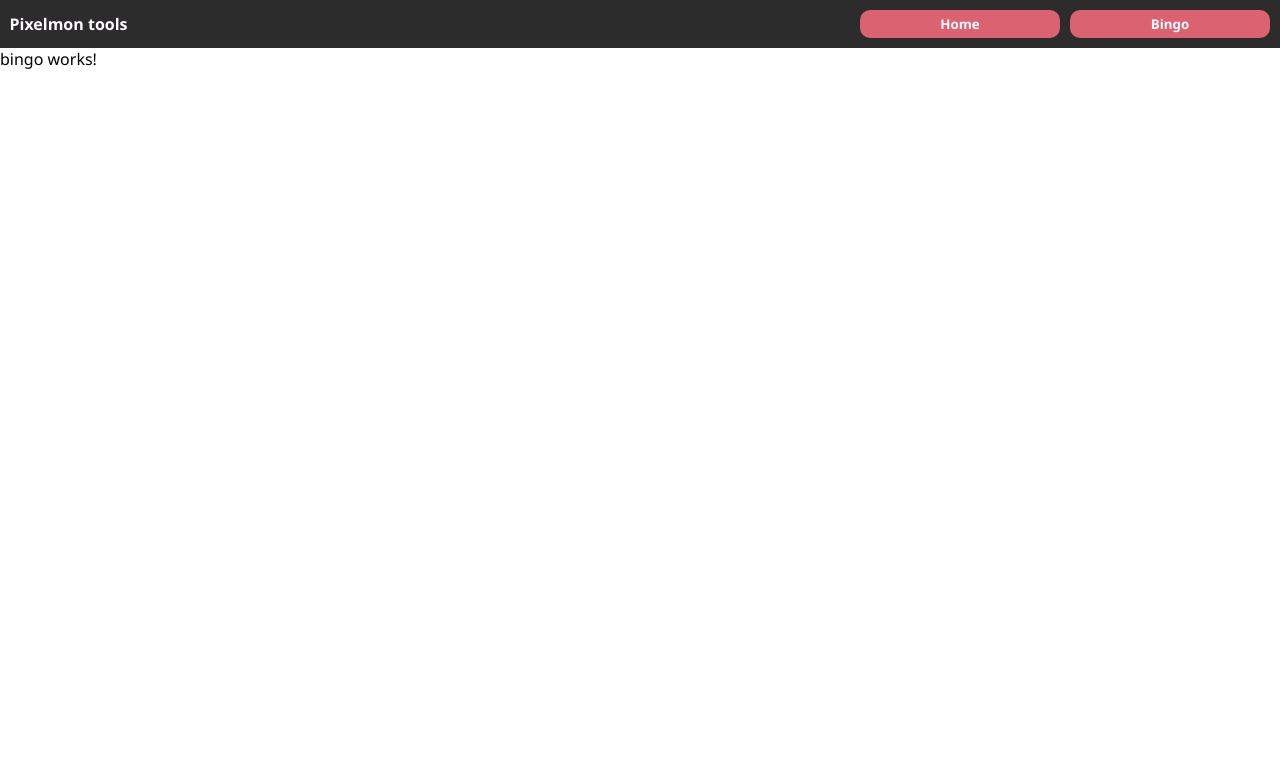
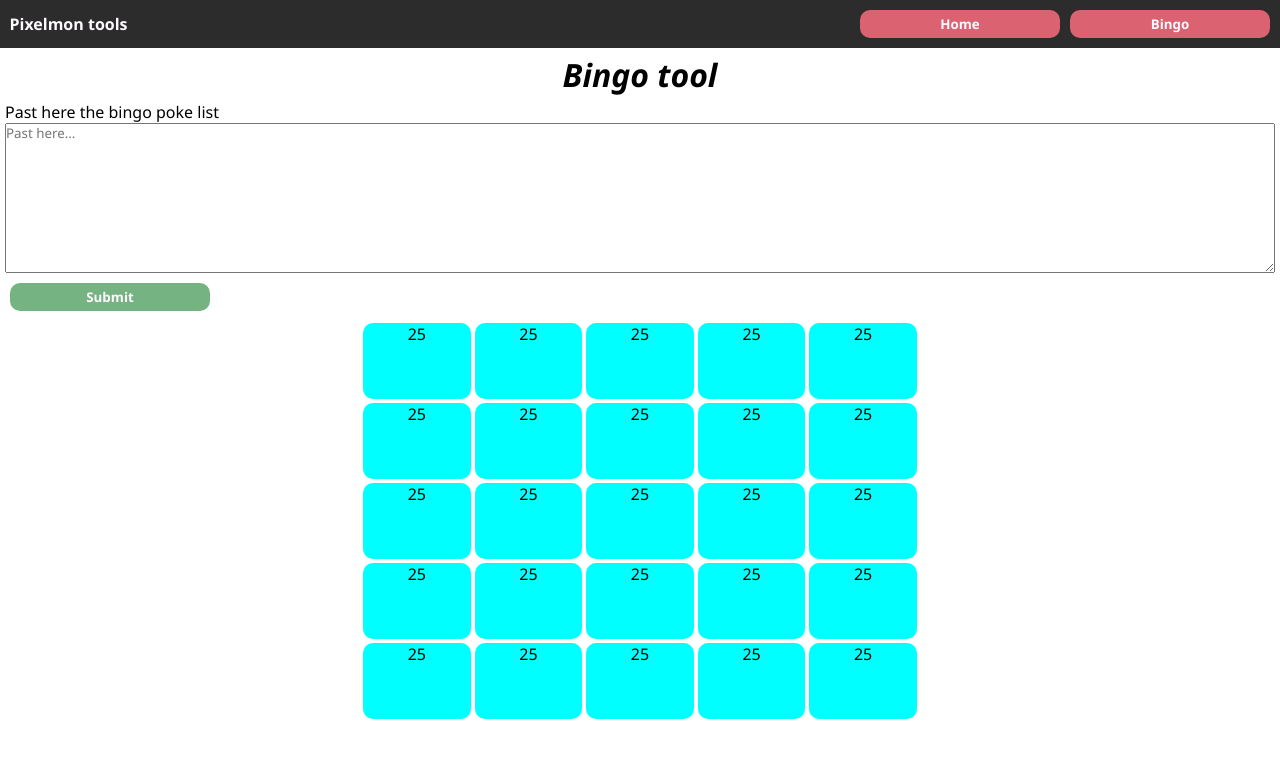
Before and after one commit to Jdavidson974/Jdavidson974.github.io-pixelmon-tools, an Angular app: page /bingo in a window 1280 px wide. Shown: the top 758 px of the page. Built offline with nearby package versions, Linux system fonts and the light colour scheme.

Commit message:
ajout page bingo + requete bingo

```diff
--- a/src/app/app.component.html
+++ b/src/app/app.component.html
@@ -1,2 +1,4 @@
 <app-nav-bar></app-nav-bar>
-<router-outlet></router-outlet>
+<div class="content">
+  <router-outlet></router-outlet>
+</div>
--- a/src/app/bingo/bingo.component.html
+++ b/src/app/bingo/bingo.component.html
@@ -1 +1,23 @@
-<p>bingo works!</p>
+<div class="bingoDiv">
+    <div class="bingoTitle">
+        <h1>Bingo tool</h1>
+    </div>
+    <div class="formBingo">
+        <div class="titleFormBingo">
+            <p>Past here the bingo poke list</p>
+            <textarea placeholder="Past here..."></textarea>
+            <button class="secondary" (click)="getBingoData()">Submit</button>
+        </div>
+    </div>
+    <div class="bingoZone">
+        <div class="bingo">
+            @for (item of bingoCase; track $index) {
+            <div class="bingoCase">
+                <div class="bingoCaseContent">
+                    {{bingoCase.length}}
+                </div>
+            </div>
+            }
+        </div>
+    </div>
+</div>
--- a/src/app/bingo/bingo.component.ts
+++ b/src/app/bingo/bingo.component.ts
@@ -1,12 +1,23 @@
+import { HttpClient, HttpClientModule } from '@angular/common/http';
 import { Component } from '@angular/core';
+import { BingoService } from './services/bingo.service';
 
 @Component({
   selector: 'app-bingo',
   standalone: true,
-  imports: [],
+  imports: [HttpClientModule,],
+  providers: [BingoService],
   templateUrl: './bingo.component.html',
   styleUrl: './bingo.component.scss'
 })
 export class BingoComponent {
+  constructor(private bingoServices: BingoService) { }
+  bingoCase: Array<any> = new Array(25);
+  getBingoData() {
+    const pokelist: string[] = ["Sawk Solosis Bergmite Roselia Graveler Cubchoo Caterpie Komala Clodsire Yanma Pupitar Metang Zigzagoon Phantump Slakoth Cufant Gligar Ursaring Boldore Sealeo Cascoon Quilava Klefki Corphish Minun"
+    ]
+    const data = this.bingoServices.getBingoData(pokelist);
+    console.log(data);
 
+  }
 }
--- /dev/null
+++ b/src/app/bingo/services/bingo.service.ts
@@ -0,0 +1,23 @@
+import { HttpClient } from '@angular/common/http';
+import { Injectable } from '@angular/core';
+import { Observable, tap } from 'rxjs';
+import { BingoModel } from '../models/bingoData.model';
+
+@Injectable({
+  providedIn: 'root'
+})
+export class BingoService {
+
+  constructor(private req: HttpClient,) { }
+  $bingoData !: Observable<BingoModel>;
+  getBingoData(pokelist: string[]) {
+    return this.req.post("https://pokeapi-blue.vercel.app/pokemons/bingo", pokelist).pipe(
+      tap(data => {
+        if (data) {
+          // this.$bingoData = store
+
+        }
+      })
+    ).subscribe();
+  }
+}
--- a/src/styles.scss
+++ b/src/styles.scss
@@ -1,3 +1,4 @@
 /* You can add global styles to this file, and also import other style files */
 @import 'styles/base/base.scss';
 @import 'styles/components/navBar.scss';
+@import 'styles/components/bingo.scss';
--- a/src/styles/base/base.scss
+++ b/src/styles/base/base.scss
@@ -7,6 +7,12 @@
 
 .primary {
     background-color: #DB6371;
+    color: #FEFAFF;
+    font-weight: bold;
+}
+
+.secondary {
+    background-color: #76B383;
     color: #FEFAFF;
     font-weight: bold;
 }
@@ -27,3 +33,7 @@ button:hover {
     -o-filter: brightness(85%);
     -ms-filter: brightness(85%);
 }
+
+.content {
+    padding: 5px;
+}
--- /dev/null
+++ b/src/styles/components/bingo.scss
@@ -0,0 +1,51 @@
+.bingoDiv {
+    display: flex;
+    flex-direction: row;
+    flex-wrap: wrap;
+    justify-content: center;
+}
+
+.bingoTitle {
+    font-style: italic;
+    width: 100%;
+    text-align: center;
+}
+
+.formBingo {
+    margin-top: 5px;
+    width: 100%;
+    display: flex;
+    flex-direction: row;
+    flex-wrap: wrap;
+
+    textarea {
+        width: 100%;
+        height: 150px;
+    }
+}
+
+.titleFormBingo {
+    width: 100%;
+}
+
+.bingo {
+    display: flex;
+    flex-direction: row;
+    flex-wrap: wrap;
+    justify-content: center;
+    padding: 5px;
+}
+
+.bingoCase {
+    width: 20%;
+    padding: 2px;
+    height: 80px;
+    text-align: center;
+}
+
+.bingoCaseContent {
+    border-radius: 10px;
+    background-color: aqua;
+    height: 100%;
+    width: 100%;
+}
```
Also changed, not shown: src/app/bingo/models/bingoData.model.ts (added, +18 -0 lines).
